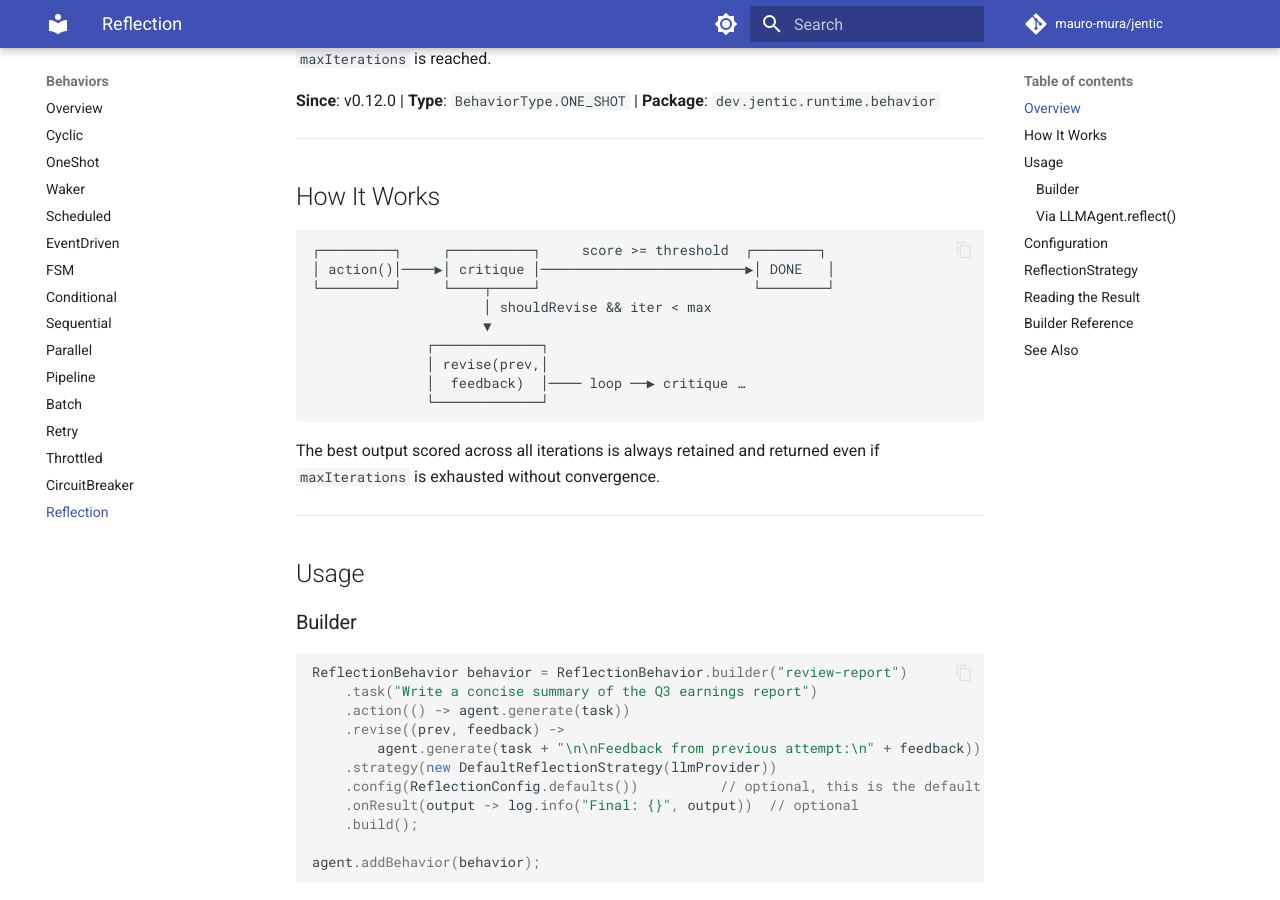
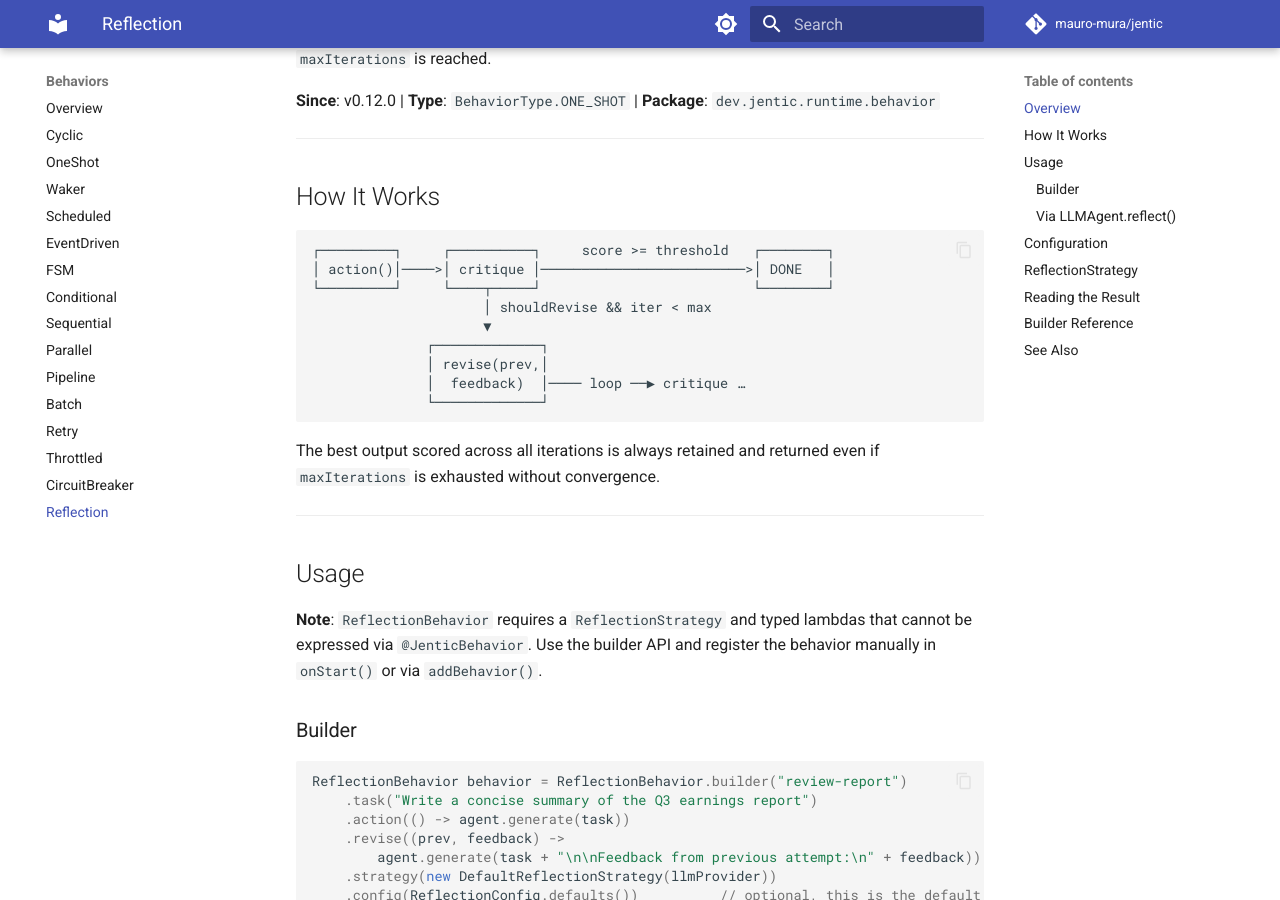
Before and after one commit to mauro-mura/jentic, an MkDocs documentation site: the page built from docs/behaviors/ReflectionBehavior.md, in a window 1280 px wide and 900 px high, scrolled down 351 px. Built offline with MkDocs 1.6.1 and Material for MkDocs 9.7.7, drawn with Linux system fonts in a browser that asks for light colours; comment, search, counter and statistics services are not loaded; some of the changed text lies outside the part shown.

Commit message:
docs: add note for usage

````diff
--- a/docs/behaviors/ReflectionBehavior.md
+++ b/docs/behaviors/ReflectionBehavior.md
@@ -14,8 +14,8 @@ configured threshold or `maxIterations` is reached.
 ## How It Works
 
 ```
-┌─────────┐     ┌──────────┐     score >= threshold  ┌────────┐
-│ action()│────▶│ critique │─────────────────────────▶│ DONE   │
+┌─────────┐     ┌──────────┐     score >= threshold   ┌────────┐
+│ action()│────>│ critique │─────────────────────────>│ DONE   │
 └─────────┘     └────┬─────┘                          └────────┘
                      │ shouldRevise && iter < max
                      ▼
@@ -31,6 +31,8 @@ The best output scored across all iterations is always retained and returned eve
 ---
 
 ## Usage
+
+**Note**: `ReflectionBehavior` requires a `ReflectionStrategy` and typed lambdas that cannot be expressed via `@JenticBehavior`. Use the builder API and register the behavior manually in `onStart()` or via `addBehavior()`.
 
 ### Builder
 
````
Also changed, not shown: other parts of docs/behaviors/ReflectionBehavior.md (+0 -5 lines).
